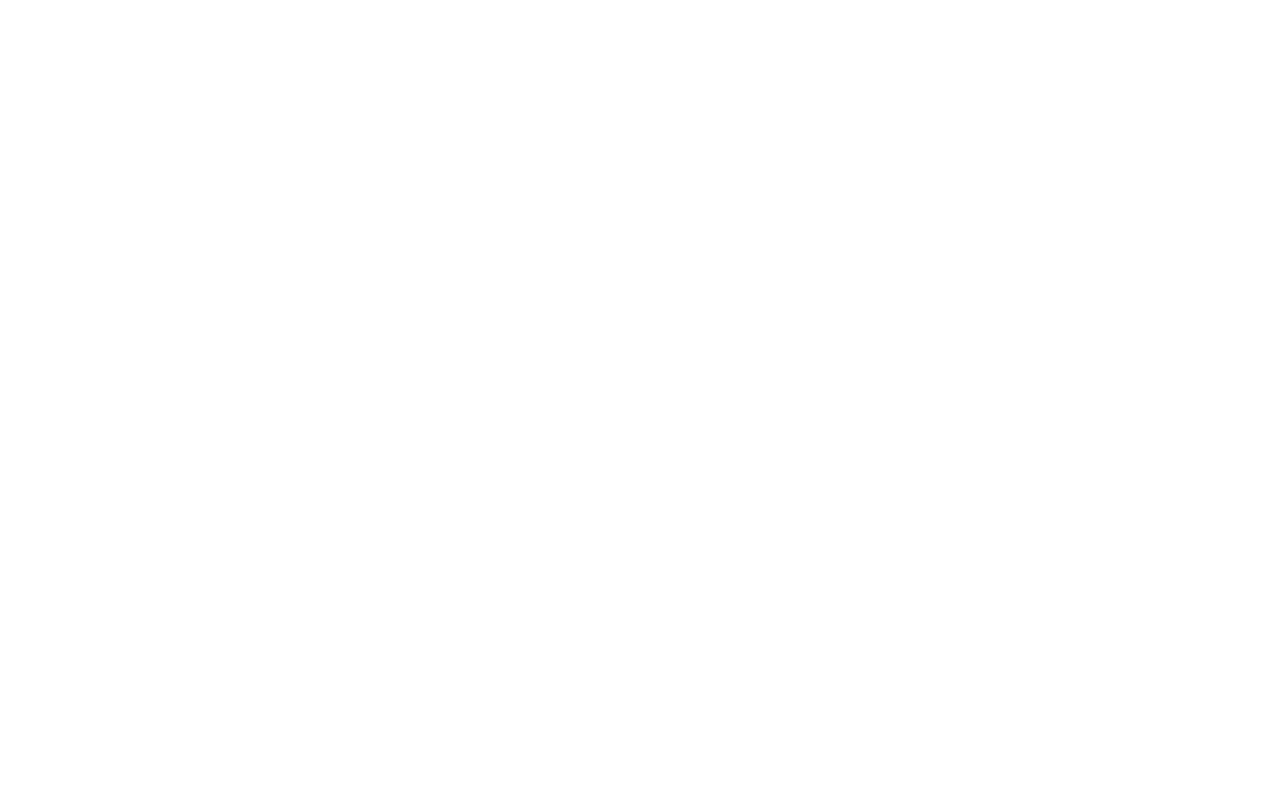
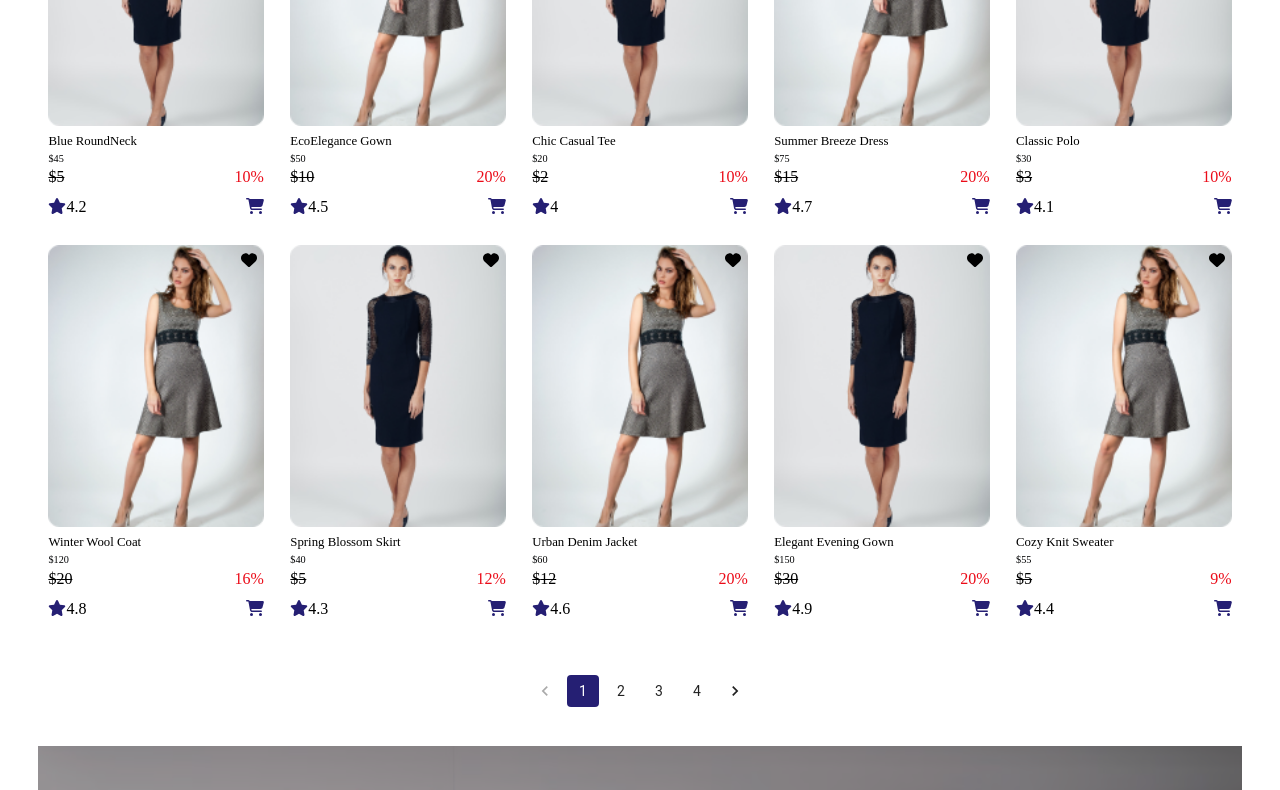
Before and after one commit to Iscoli/Hng-Assignment002, a React (Vite) app: page /cart in a window 1280 px wide. Before the commit this address had no page. Shown: the part 740-1530 px from the top of the page. Before the commit the page ends 800 px from the top, so only its background shows below. Built offline with nearby package versions, Linux system fonts and the light colour scheme.

Commit message:
third commit

```diff
--- a/package.json
+++ b/package.json
@@ -19,6 +19,7 @@
     "@fortawesome/react-fontawesome": "^0.2.2",
     "@mui/material": "^5.16.0",
     "@mui/styled-engine-sc": "^6.0.0-alpha.18",
+    "@types/react-router-dom": "^5.3.3",
     "react": "^18.3.1",
     "react-dom": "^18.3.1",
     "styled-components": "^6.1.11",
--- a/src/App.tsx
+++ b/src/App.tsx
@@ -1,20 +1,16 @@
-import HomePage from "./pages/HomePage";
-import { useState } from "react";
-import { BrowserRouter as Router, Route, Routes, Link } from "react-router-dom";
-import { CartProvider } from "./context/CartContext";
+import HomePage from "./pages/HomePage"
 
 
-const App: React.FC = () => {
+
+function App() {
+
+
+
   return (
-    <CartProvider>
-      <Router>
-        <Routes>
-          <Route path="/" element={<HomePage/>} />
+    <>
+    <HomePage/>
+    </>
+  )
+}
 
-        </Routes>
-      </Router>
-    </CartProvider>
-  );
-};
-
-export default App;
+export default App
--- a/src/main.tsx
+++ b/src/main.tsx
@@ -1,10 +1,13 @@
 import React from 'react'
 import ReactDOM from 'react-dom/client'
+import { CartProvider } from "./context/CartContext";
 import App from './App.tsx'
 import './index.css'
 
-ReactDOM.createRoot(document.getElementById('root')!).render(
+ReactDOM.createRoot(document.getElementById("root")!).render(
   <React.StrictMode>
-    <App />
-  </React.StrictMode>,
-)
+    <CartProvider>
+      <App />
+    </CartProvider>
+  </React.StrictMode>
+);
--- a/src/section/NavSection.tsx
+++ b/src/section/NavSection.tsx
@@ -1,4 +1,4 @@
-  import React, { useState, useEffect } from "react";
+  import  { useState} from "react";
   import { FontAwesomeIcon } from "@fortawesome/react-fontawesome";
   import {
     faMagnifyingGlass,
--- a/src/section/SectionTwo.tsx
+++ b/src/section/SectionTwo.tsx
@@ -1,44 +1,27 @@
+// SectionTwo.tsx
 import React, { useState } from "react";
 import Pagination from "@mui/material/Pagination";
 import Stack from "@mui/material/Stack";
 import { useCart } from "../context/CartContext";
 import { datas } from "../components/Data";
 import { FontAwesomeIcon } from "@fortawesome/react-fontawesome";
-import {
-  faStar,
-  faCartShopping,
-  faHeart,
-} from "@fortawesome/free-solid-svg-icons";
+import { faStar, faCartShopping, faHeart } from "@fortawesome/free-solid-svg-icons";
 import "./SectionTwo.css";
 
 const itemsPerPage = 10; // Number of items to display per page
 
 function SectionTwo() {
   const [page, setPage] = useState<number>(1); // Current page state
-  const { addToCart, removeFromCart, cart } = useCart(); // Destructure addToCart, removeFromCart, and cart from CartContext
+  const { addToCart} = useCart(); // Destructure addToCart and cart from CartContext
 
-  // Calculate the index range for the current page
-  const startIndex = (page - 1) * itemsPerPage;
-  const endIndex = startIndex + itemsPerPage;
-  const currentData = datas.slice(startIndex, endIndex);
-
-  const handleChange = (event: React.ChangeEvent<unknown>, value: number) => {
+ const handleChange = (_event: React.ChangeEvent<unknown>, value: number) => {
    setPage(value);
-  };
-
-  const isInCart = (productName: string) => {
-    return cart.some((item) => item.name === productName);
-  };
-
-  const getCartItemQuantity = (productName: string) => {
-    const cartItem = cart.find((item) => item.name === productName);
-    return cartItem ? cartItem.quantity : 0;
  };
 
   return (
     <div>
       <div className="mainCardContainer">
-        {currentData.map((data) => (
+        {datas.slice((page - 1) * itemsPerPage, page * itemsPerPage).map((data) => (
           <div key={data.name} className="cardDiv">
             <div className="heartIconContainer">
               <FontAwesomeIcon icon={faHeart} />
@@ -76,7 +59,6 @@ function SectionTwo() {
                 {data.rating}
               </p>
               <div>
-
                 <FontAwesomeIcon
                   style={{ color: "#251F73", cursor: "pointer" }}
                   icon={faCartShopping}
```
Also changed, not shown: 1 other file (tests, documents, lock files or other folders). Lines whose indentation alone changed are shown as unchanged.
